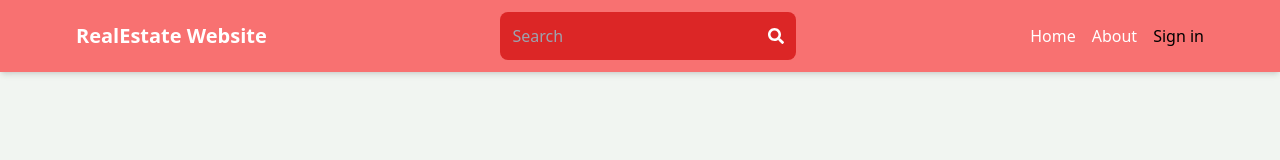
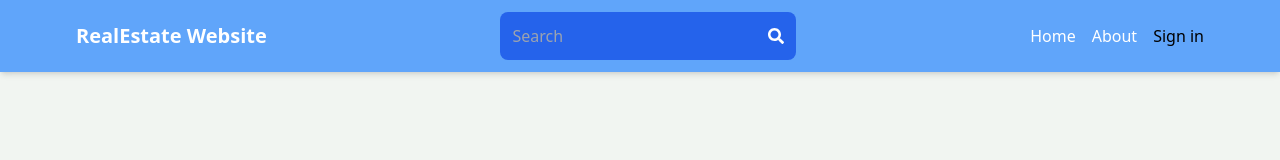
Before and after one commit to basitmurad/cloudproject, a React (Vite) app in the folder client/: page / in a window 1280 px wide. Shown: the top 160 px of the page. Built offline with nearby package versions, Linux system fonts and the light colour scheme; no server answers.

Commit message:
header chnage

```diff
--- a/client/src/components/Header.jsx
+++ b/client/src/components/Header.jsx
@@ -93,7 +93,7 @@ export default function Header() {
     }, [location.search]);
 
     return (
-        <header className='bg-red-400 shadow-md'>
+        <header className='bg-blue-400 shadow-md'>
             <div className='flex justify-between items-center max-w-6xl mx-auto p-3'>
                 <Link to='/'>
                     <h1 className='font-bold text-sm sm:text-xl flex flex-wrap text-white'>
@@ -101,7 +101,7 @@ export default function Header() {
                     </h1>
                 </Link>
 
-                <form onSubmit={handelSubmit} className='bg-red-600 p-3 rounded-lg flex items-center'>
+                <form onSubmit={handelSubmit} className='bg-blue-600 p-3 rounded-lg flex items-center'>
                     <input
                         type="text"
                         placeholder='Search'
```
